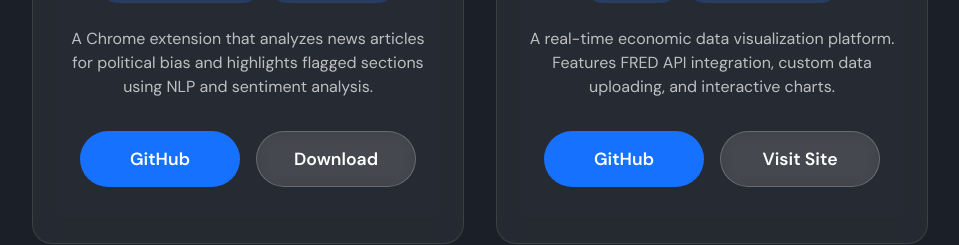
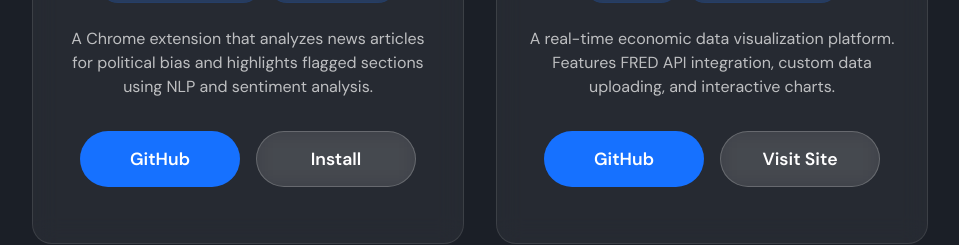
Before and after one commit to Arsh-Jafri/personal-portfolio, a React (Create React App) app: page / in a window 1280 px wide. Shown: the part 1720-1965 px from the top of the page, without its empty margins (160-1119 px from the left). Built offline with nearby package versions, Linux system fonts and the light colour scheme; the HTML template or start-up script is replaced by a standard one.

Commit message:
Updated projects

```diff
--- a/src/components/Projects/Projects.tsx
+++ b/src/components/Projects/Projects.tsx
@@ -38,7 +38,7 @@ const Projects: React.FC = () => {
       ],
       buttons: [
         { text: "GitHub", link: "https://github.com/Arsh-Jafri/clearview" },
-        { text: "Download", link: "https://chromewebstore.google.com/detail/clearview-ai-powered-poli/eaaojgnnhjbcmggeepkpkemopfnjcpnb?hl=en&authuser=0" }
+        { text: "Install", link: "https://chromewebstore.google.com/detail/clearview-ai-powered-poli/eaaojgnnhjbcmggeepkpkemopfnjcpnb?hl=en&authuser=0" }
       ]
     },
     {
```
